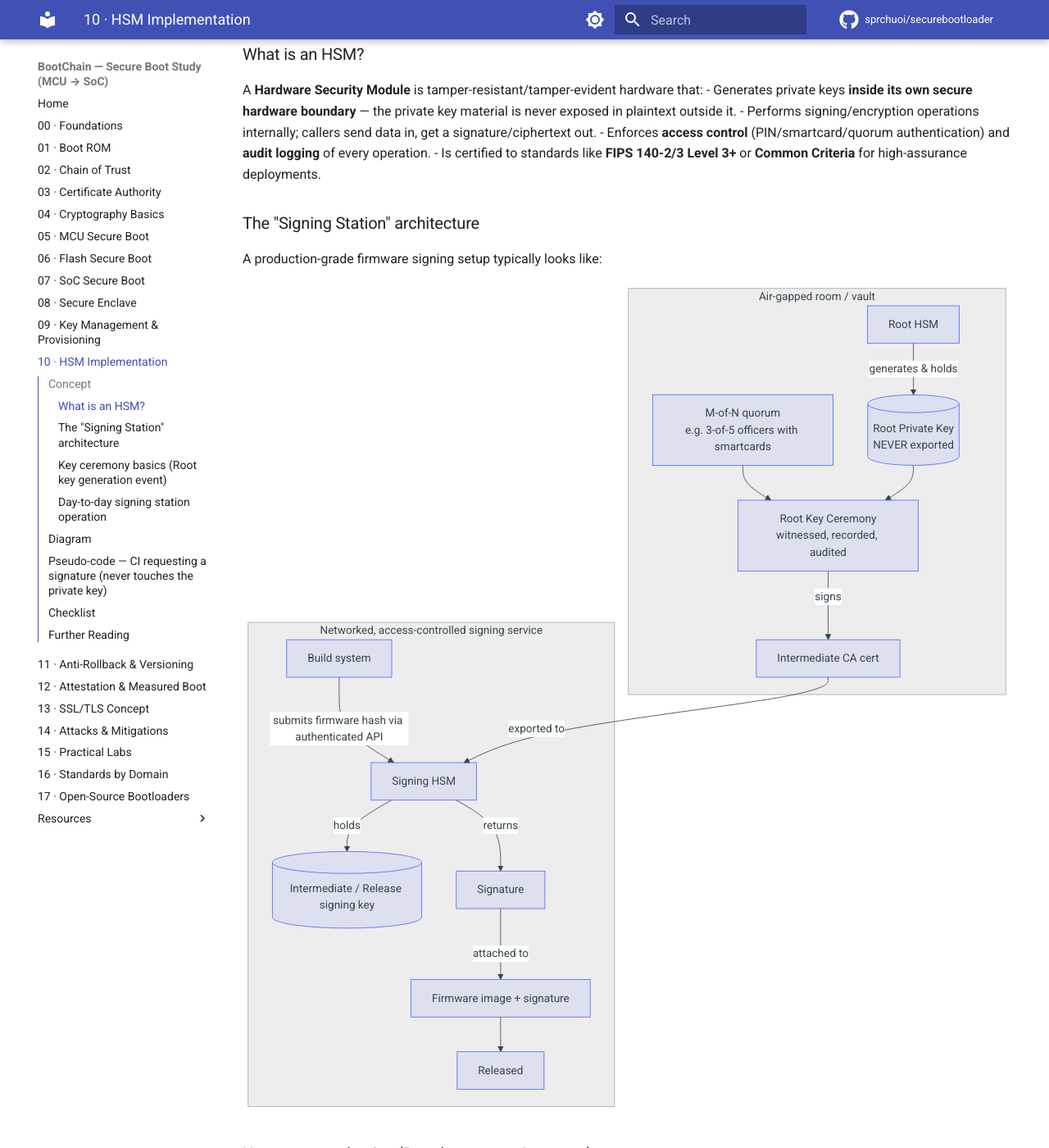
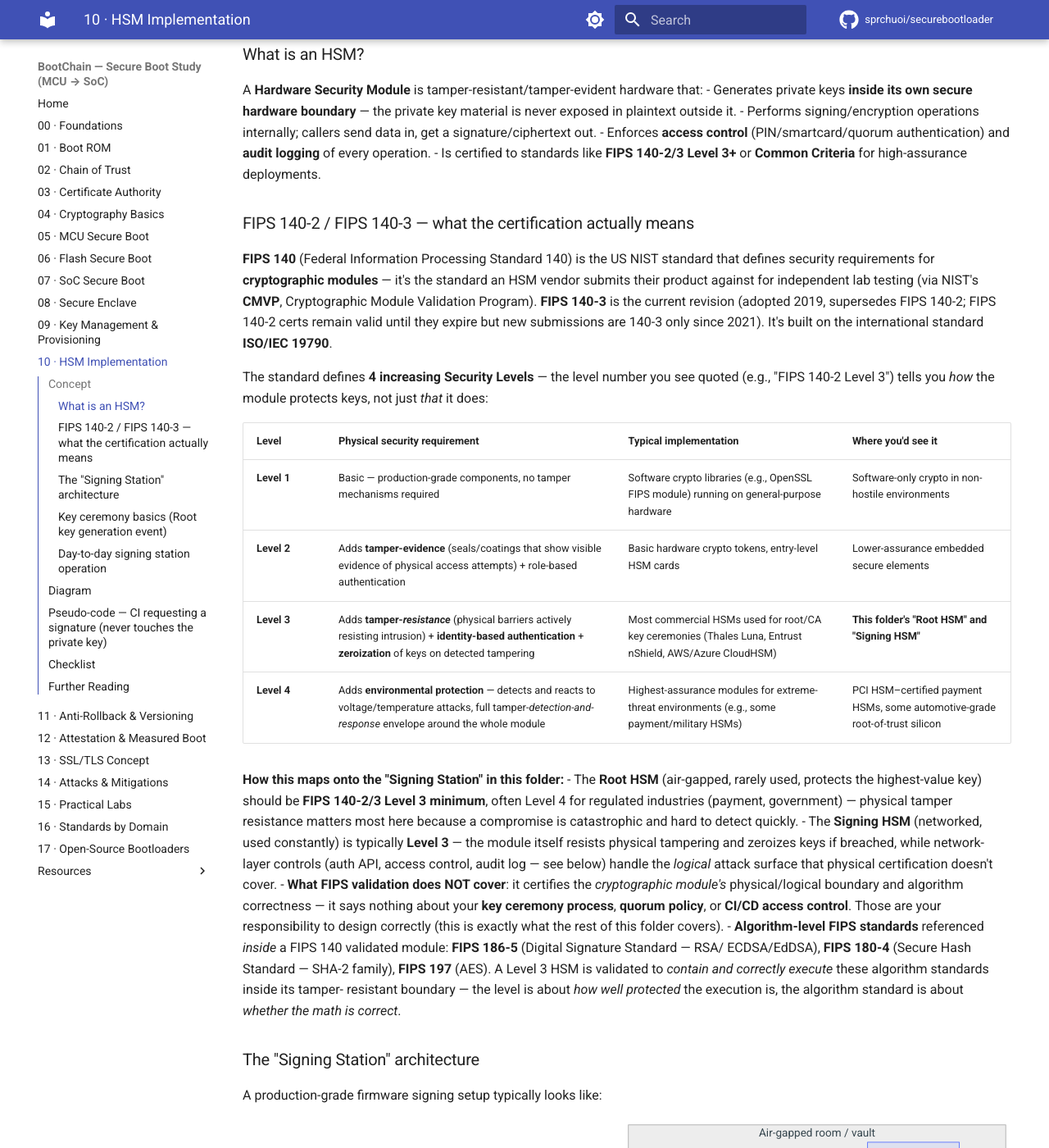
Before and after one commit to sprchuoi/securebootloader, an MkDocs documentation site: the page built from docs/10-hsm-implementation/README.md, in a window 1280 px wide and 1400 px high, scrolled down 288 px. Shown: the whole window at 82% size. Built offline with MkDocs 1.6.1 and Material for MkDocs 9.7.7, drawn with Linux system fonts in a browser that asks for light colours; comment, search, counter and statistics services are not loaded; some of the changed text lies outside the part shown.

Commit message:
Add detailed FIPS 140-2/140-3 explanation with security level table
docs/10-hsm-implementation/README.md: explain what FIPS 140 certification
means, ISO/IEC 19790 basis, and a full Level 1-4 table (physical
security requirement, typical implementation, where it applies),
mapped onto the Root HSM vs Signing HSM roles in this folder. Clarify
what FIPS validation does and does not cover (key ceremony process and
CI access control are separate responsibilities), and how algorithm
standards (FIPS 186-5/180-4/197) relate to the module-level cert.

Also update docs/16-standards-by-domain/README.md and
docs/resources/references.md to point to the new detail and add
FIPS 197 / ISO 19790 references.

Co-authored-by: Copilot <223556219+Copilot@users.noreply.github.com>

```diff
--- a/docs/10-hsm-implementation/README.md
+++ b/docs/10-hsm-implementation/README.md
@@ -19,6 +19,54 @@ that:
   **audit logging** of every operation.
 - Is certified to standards like **FIPS 140-2/3 Level 3+** or
   **Common Criteria** for high-assurance deployments.
+
+### FIPS 140-2 / FIPS 140-3 — what the certification actually means
+
+**FIPS 140** (Federal Information Processing Standard 140) is the US
+NIST standard that defines security requirements for **cryptographic
+modules** — it's the standard an HSM vendor submits their product
+against for independent lab testing (via NIST's **CMVP**, Cryptographic
+Module Validation Program). **FIPS 140-3** is the current revision
+(adopted 2019, supersedes FIPS 140-2; FIPS 140-2 certs remain valid
+until they expire but new submissions are 140-3 only since 2021).
+It's built on the international standard **ISO/IEC 19790**.
+
+The standard defines **4 increasing Security Levels** — the level number
+you see quoted (e.g., "FIPS 140-2 Level 3") tells you *how* the module
+protects keys, not just *that* it does:
+
+| Level | Physical security requirement | Typical implementation | Where you'd see it |
+|---|---|---|---|
+| **Level 1** | Basic — production-grade components, no tamper mechanisms required | Software crypto libraries (e.g., OpenSSL FIPS module) running on general-purpose hardware | Software-only crypto in non-hostile environments |
+| **Level 2** | Adds **tamper-evidence** (seals/coatings that show visible evidence of physical access attempts) + role-based authentication | Basic hardware crypto tokens, entry-level HSM cards | Lower-assurance embedded secure elements |
+| **Level 3** | Adds **tamper-*resistance*** (physical barriers actively resisting intrusion) + **identity-based authentication** + **zeroization** of keys on detected tampering | Most commercial HSMs used for root/CA key ceremonies (Thales Luna, Entrust nShield, AWS/Azure CloudHSM) | **This folder's "Root HSM" and "Signing HSM"** |
+| **Level 4** | Adds **environmental protection** — detects and reacts to voltage/temperature attacks, full tamper-*detection-and-response* envelope around the whole module | Highest-assurance modules for extreme-threat environments (e.g., some payment/military HSMs) | PCI HSM–certified payment HSMs, some automotive-grade root-of-trust silicon |
+
+**How this maps onto the "Signing Station" in this folder:**
+- The **Root HSM** (air-gapped, rarely used, protects the highest-value
+  key) should be **FIPS 140-2/3 Level 3 minimum**, often Level 4 for
+  regulated industries (payment, government) — physical tamper
+  resistance matters most here because a compromise is catastrophic and
+  hard to detect quickly.
+- The **Signing HSM** (networked, used constantly) is typically
+  **Level 3** — the module itself resists physical tampering and
+  zeroizes keys if breached, while network-layer controls (auth API,
+  access control, audit log — see below) handle the *logical* attack
+  surface that physical certification doesn't cover.
+- **What FIPS validation does NOT cover**: it certifies the
+  *cryptographic module's* physical/logical boundary and algorithm
+  correctness — it says nothing about your **key ceremony process**,
+  **quorum policy**, or **CI/CD access control**. Those are your
+  responsibility to design correctly (this is exactly what the rest of
+  this folder covers).
+- **Algorithm-level FIPS standards** referenced *inside* a FIPS 140
+  validated module: **FIPS 186-5** (Digital Signature Standard — RSA/
+  ECDSA/EdDSA), **FIPS 180-4** (Secure Hash Standard — SHA-2 family),
+  **FIPS 197** (AES). A Level 3 HSM is validated to *contain and
+  correctly execute* these algorithm standards inside its tamper-
+  resistant boundary — the level is about *how well protected* the
+  execution is, the algorithm standard is about *whether the math is
+  correct*.
 
 ### The "Signing Station" architecture
 A production-grade firmware signing setup typically looks like:
@@ -145,8 +193,15 @@ int ci_request_signature(const uint8_t image_hash[32],
       networked (tie back to folder 03's CA hierarchy)?
 - [ ] What audit information should be logged for every signing
       operation, and why does that matter for incident response?
+- [ ] What's the difference between FIPS 140-2 Level 3 and Level 4, and
+      why would the Root HSM justify a higher level than the Signing HSM?
+- [ ] Why doesn't a FIPS 140-3 certificate alone guarantee your key
+      ceremony process or CI access control is secure?
 
 ## Further Reading
-`resources/references.md` → FIPS 140-3 (HSM security requirements),
-PCI PIN Security / PCI HSM standards (real-world key ceremony practices),
-vendor HSM docs (Thales Luna, AWS CloudHSM, Entrust nShield).
+`resources/references.md` → FIPS 140-2/140-3 (Security Requirements for
+Cryptographic Modules, NIST CMVP), ISO/IEC 19790 (international basis for
+FIPS 140-3), FIPS 186-5 (digital signature algorithms used inside
+validated modules), FIPS 180-4 (SHA-2), FIPS 197 (AES), PCI PIN Security /
+PCI HSM standards (real-world key ceremony practices), vendor HSM docs
+(Thales Luna, AWS CloudHSM, Entrust nShield).
```
Also changed, not shown: docs/16-standards-by-domain/README.md (+1 -1 lines), docs/resources/references.md (+5 -0 lines).
